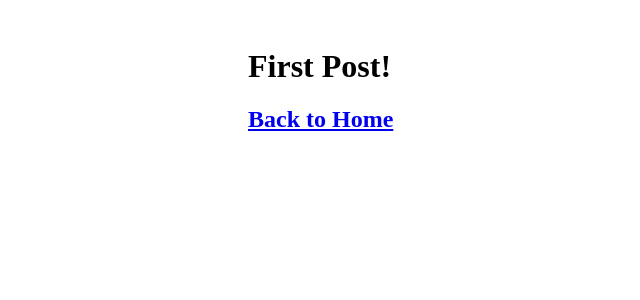
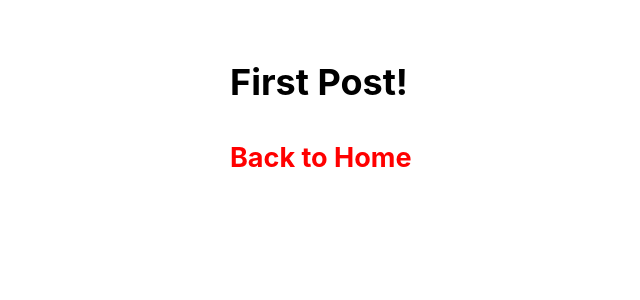
Before and after one commit to mich-chen/nextjs-blog-app-tutorial, a Next.js app: page /posts/first-post in a window 1280 px wide. Shown: the top 300 px of the page, without its empty margins (104-744 px from the left). Built offline with nearby package versions, Linux system fonts and the light colour scheme.

Commit message:
add _app.js and modify global.css for global css styling

```diff
--- /dev/null
+++ b/pages/_app.js
@@ -0,0 +1,5 @@
+import '../styles/global.css';
+
+export default function App({ Component, pageProps }) {
+  return <Component {...pageProps} />;
+}
--- a/styles/globals.css
+++ b/styles/global.css
@@ -3,7 +3,7 @@
   padding: 0;
   margin: 0;
   font-family:
-    Inter,
+    /* Inter, */
     -apple-system,
     BlinkMacSystemFont,
     Segoe UI,
@@ -15,18 +15,25 @@
     Droid Sans,
     Helvetica Neue,
     sans-serif;
-}
-
-a {
-  color: inherit;
-  text-decoration: none;
+  line-height: 1.6;
+  font-size: 18px;
 }
 
 * {
   box-sizing: border-box;
 }
 
+a {
+  color: red;
+  text-decoration: none;
+}
+
+a:hover {
+  text-decoration: underline;
+}
+
 img {
   max-width: 100%;
-  height: auto;
+  /* height: auto; */
+  display: block;
 }
```
